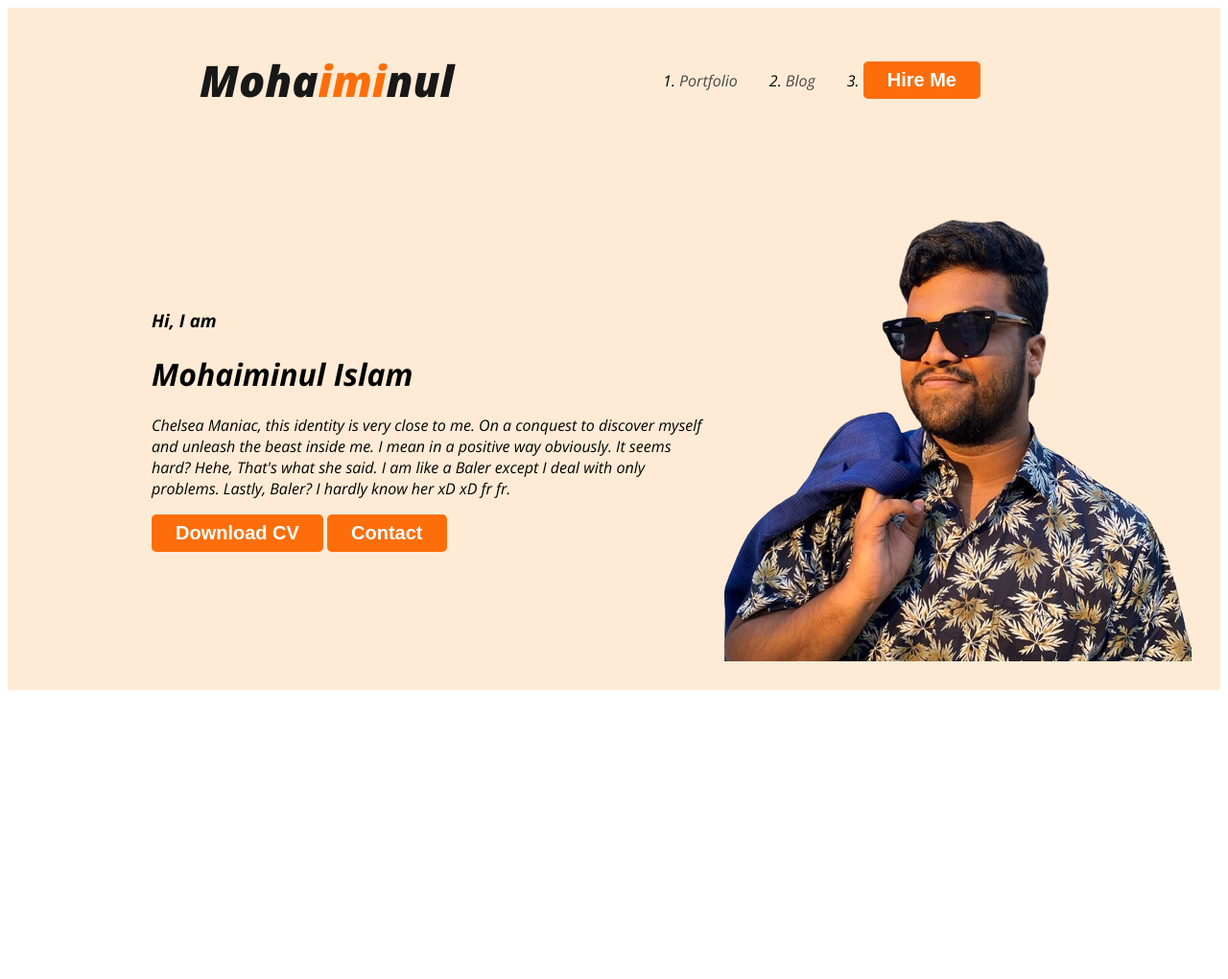
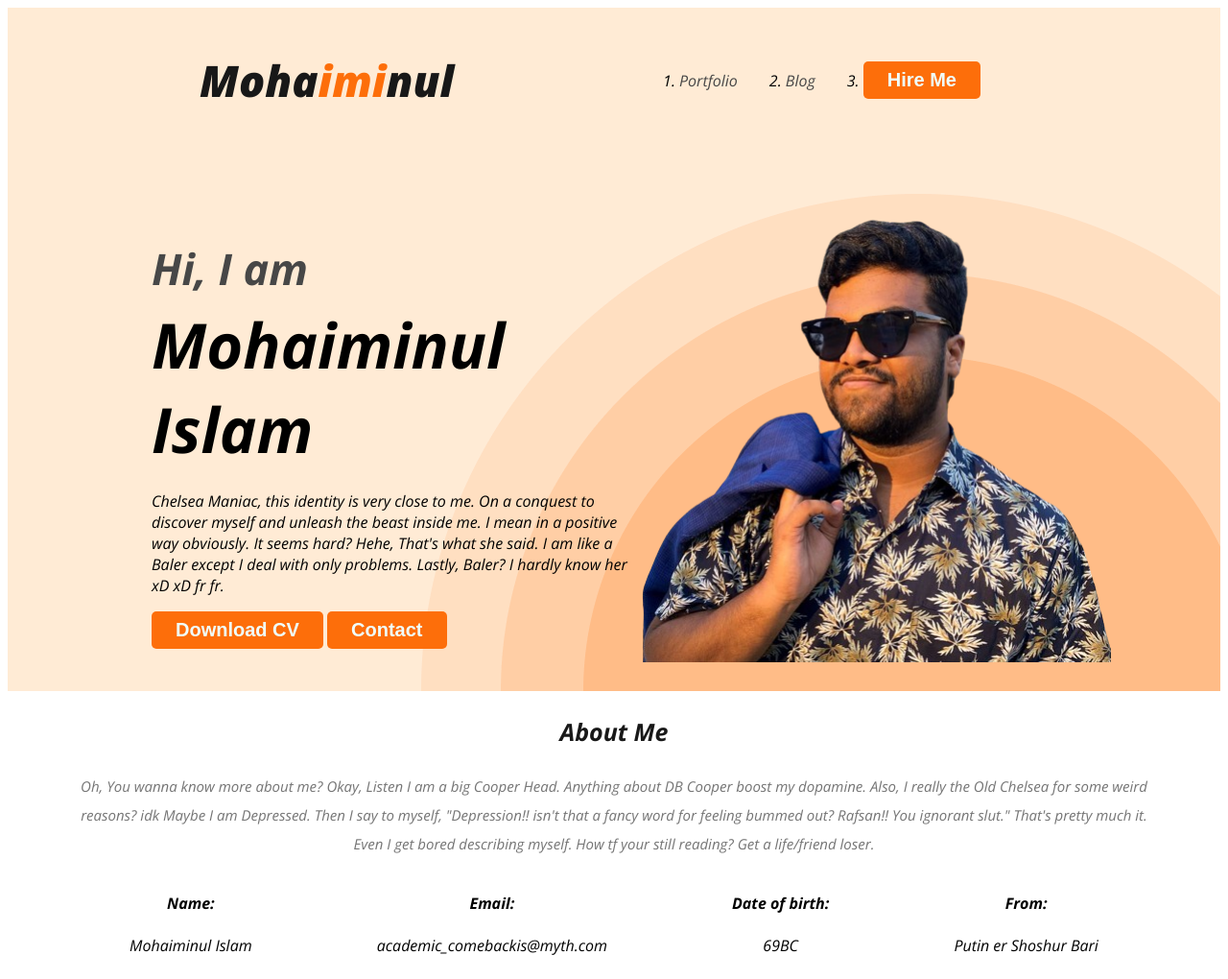
Before and after one commit to idkcode68/webdev-portfolio, a plain HTML site: page index.html in a window 1280 px wide. Shown: the whole page at 96% size. Before the commit the page ends 800 px from the top, so only its background shows below. Drawn offline with nearby package versions, Linux system fonts and the light colour scheme.

Commit message:
about information added

```diff
--- a/index.html
+++ b/index.html
@@ -31,7 +31,33 @@
         </div>
     </header>
     <main>
+        <section class="about">
+            <h3 class="section-title">About Me</h3>
+            <p class="section-description">
+                Oh, You wanna know more about me? Okay, Listen I am a big Cooper Head. Anything about DB Cooper boost my dopamine. Also, I really the Old Chelsea for some weird reasons? idk Maybe I am Depressed. Then I say to myself, "Depression!! isn't that a fancy word for feeling bummed out? Rafsan!! You ignorant slut." That's pretty much it. Even I get bored describing myself. How tf your still reading? Get a life/friend loser.
 
+            </p>
+            <div class="about-info-container">
+                <!-- .about-info*4>h4.info-title+p.info-description -->
+                <div class="about-info">
+                    <h4 class="info-title">Name:</h4>
+                    <p class="info-description">Mohaiminul Islam</p>
+                </div>
+                <div class="about-info">
+                    <h4 class="info-title">Email:</h4>
+                    <p class="info-description">academic_comebackis@myth.com</p>
+                </div>
+                <div class="about-info">
+                    <h4 class="info-title">Date of birth:</h4>
+                    <p class="info-description">69BC</p>
+                </div>
+                <div class="about-info">
+                    <h4 class="info-title">From:</h4>
+                    <p class="info-description">Putin er Shoshur Bari</p>
+                </div>
+            </div>
+
+        </section>
     </main>
     <footer>
 
--- a/styles/portfolio.css
+++ b/styles/portfolio.css
@@ -16,6 +16,22 @@ body {
     font-style: normal;
     font-weight: 700;
     padding: 8px 25px;
+}
+
+.section-title {
+    color:#181818;
+    text-align: center;
+    font-size: 25px;
+    font-weight: 700;
+
+}
+
+.section-description {
+    color: #757575;
+    text-align: center;
+    font-size: 15px;
+    font-weight: 400;
+    line-height: 30px;
 }
 
 /* nav related styles */
@@ -50,6 +66,9 @@ nav a {
 /* header related styles */
 .header {
     background-color: #ffebd5;
+    background-image: url('../images/header_bg.png');
+    background-repeat: no-repeat;
+    background-position: bottom right;
 }
 
 .banner {
@@ -57,4 +76,36 @@ nav a {
     display: flex;
     align-items: center;
 }
-.banner .profile-pic{width: 500px; }
+
+.banner-content {
+    max-width: 500px;
+}
+
+.banner .profile-pic {
+    width: 500px;
+}
+
+.banner-greeting {
+    font-size: 45px;
+    color: #474747;
+    margin-bottom: 0;
+}
+
+.banner-title {
+    font-size: 65px;
+    font-weight: 700;
+    margin-top: 5px;
+    margin-bottom: 20px;
+}
+
+/* main section styles */
+main{max-width: 1140px; margin: 0 auto;}
+/* about section styles */
+about {
+    padding: 150px;
+    border-radius: 15px;
+    background: #FFF8F3;
+    margin: 150px 0;
+}
+.about-info-container{display: flex; justify-content: space-around;}
+.about-info{text-align: center;}
```
